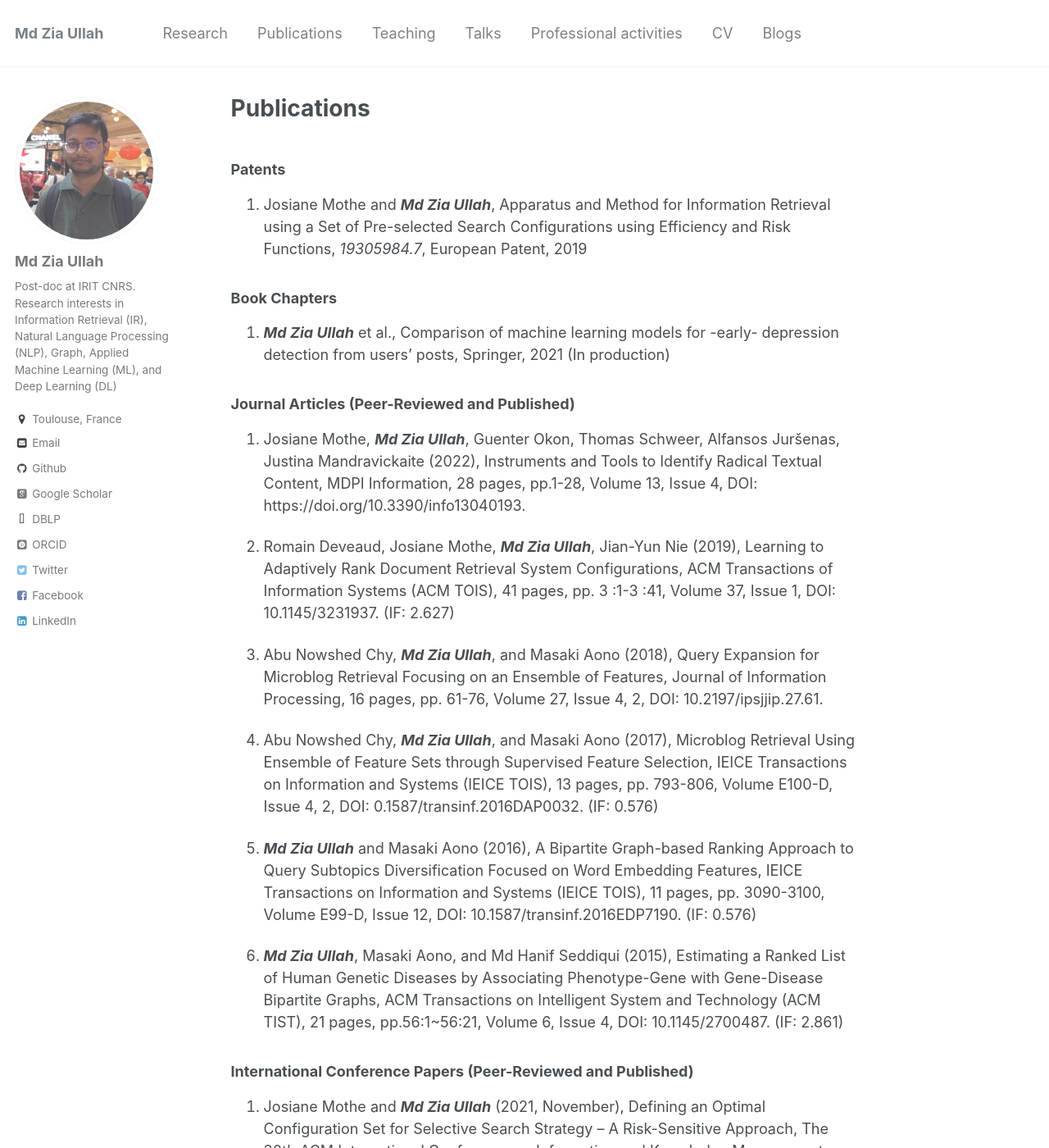
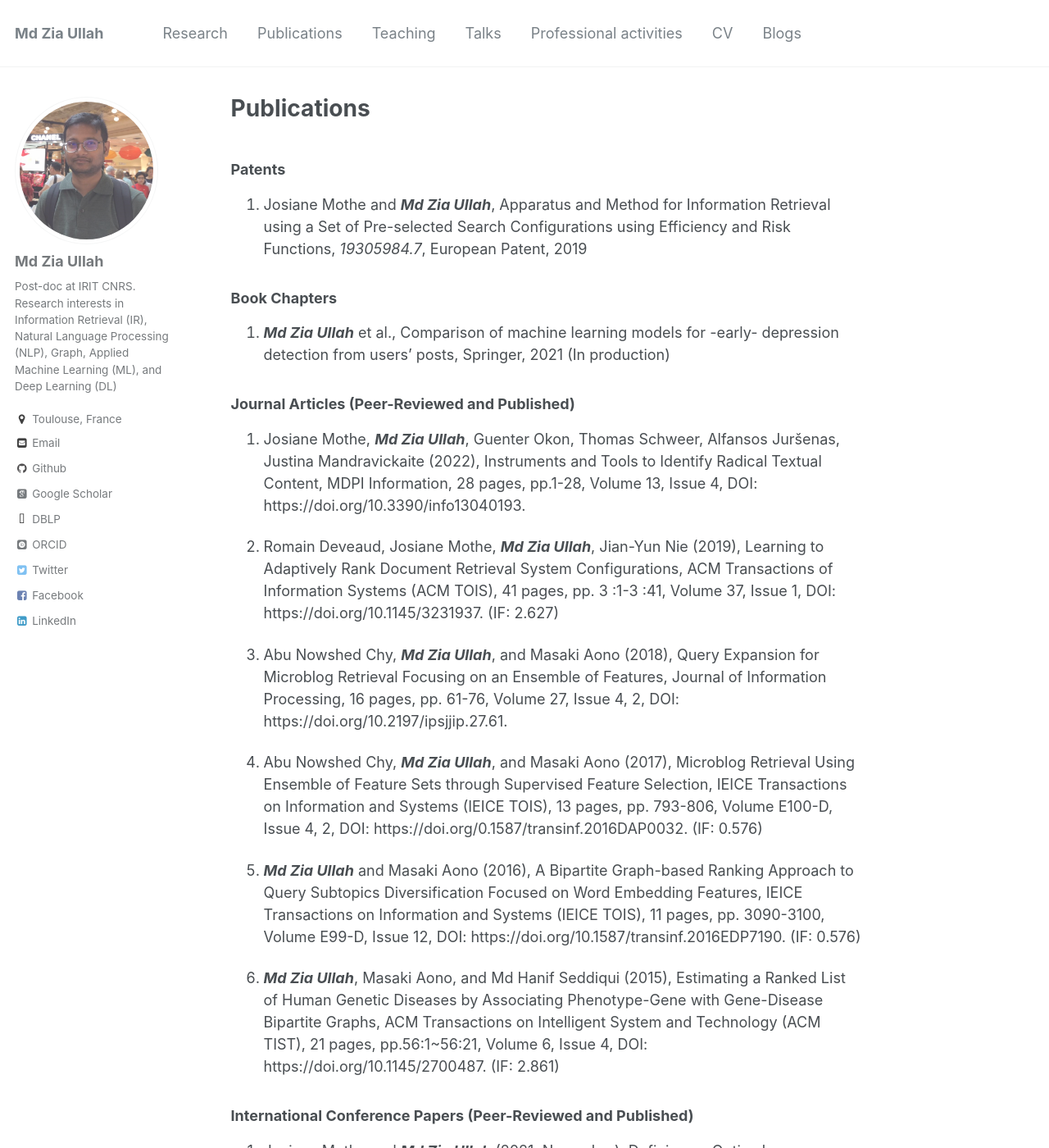
Before and after one commit to zuacubd/zuacubd.github.io, a Jekyll site: the page built from _pages/pubs.md, in a window 1280 px wide and 1400 px high. Shown: the whole window at 82% size. Built offline with Jekyll 4.4.1, drawn with Linux system fonts in a browser that asks for light colours; some web fonts are replaced; part of the change alters nothing that is shown.

Commit message:
Update pubs.md

```diff
--- a/_pages/pubs.md
+++ b/_pages/pubs.md
@@ -18,15 +18,15 @@ published: true
 
 1. Josiane Mothe, _**Md Zia Ullah**_, Guenter Okon, Thomas Schweer, Alfansos Juršenas, Justina Mandravickaite (2022), Instruments and Tools to Identify Radical Textual Content, MDPI Information, 28 pages, pp.1-28, Volume 13, Issue 4, DOI: https://doi.org/10.3390/info13040193.
 
-1. Romain Deveaud, Josiane Mothe, _**Md Zia Ullah**_, Jian-Yun Nie (2019), Learning to Adaptively Rank Document Retrieval System Configurations, ACM Transactions of Information Systems (ACM TOIS), 41 pages, pp. 3 :1-3 :41, Volume 37, Issue 1, DOI: 10.1145/3231937. (IF: 2.627)
+1. Romain Deveaud, Josiane Mothe, _**Md Zia Ullah**_, Jian-Yun Nie (2019), Learning to Adaptively Rank Document Retrieval System Configurations, ACM Transactions of Information Systems (ACM TOIS), 41 pages, pp. 3 :1-3 :41, Volume 37, Issue 1, DOI: https://doi.org/10.1145/3231937. (IF: 2.627)
 
-2. Abu Nowshed Chy, _**Md Zia Ullah**_, and Masaki Aono (2018), Query Expansion for Microblog Retrieval Focusing on an Ensemble of Features, Journal of Information Processing, 16 pages, pp. 61-76, Volume 27, Issue 4, 2, DOI: 10.2197/ipsjjip.27.61.
+2. Abu Nowshed Chy, _**Md Zia Ullah**_, and Masaki Aono (2018), Query Expansion for Microblog Retrieval Focusing on an Ensemble of Features, Journal of Information Processing, 16 pages, pp. 61-76, Volume 27, Issue 4, 2, DOI: https://doi.org/10.2197/ipsjjip.27.61.
 
-3. Abu Nowshed Chy, _**Md Zia Ullah**_, and Masaki Aono (2017), Microblog Retrieval Using Ensemble of Feature Sets through Supervised Feature Selection, IEICE Transactions on Information and Systems (IEICE TOIS), 13 pages, pp. 793-806, Volume E100-D, Issue 4, 2, DOI: 0.1587/transinf.2016DAP0032. (IF: 0.576)
+3. Abu Nowshed Chy, _**Md Zia Ullah**_, and Masaki Aono (2017), Microblog Retrieval Using Ensemble of Feature Sets through Supervised Feature Selection, IEICE Transactions on Information and Systems (IEICE TOIS), 13 pages, pp. 793-806, Volume E100-D, Issue 4, 2, DOI: https://doi.org/0.1587/transinf.2016DAP0032. (IF: 0.576)
 
-4. _**Md Zia Ullah**_ and Masaki Aono (2016), A Bipartite Graph-based Ranking Approach to Query Subtopics Diversification Focused on Word Embedding Features, IEICE Transactions on Information and Systems (IEICE TOIS), 11 pages, pp. 3090-3100, Volume E99-D, Issue 12, DOI: 10.1587/transinf.2016EDP7190. (IF: 0.576)
+4. _**Md Zia Ullah**_ and Masaki Aono (2016), A Bipartite Graph-based Ranking Approach to Query Subtopics Diversification Focused on Word Embedding Features, IEICE Transactions on Information and Systems (IEICE TOIS), 11 pages, pp. 3090-3100, Volume E99-D, Issue 12, DOI: https://doi.org/10.1587/transinf.2016EDP7190. (IF: 0.576)
 
-5. _**Md Zia Ullah**_, Masaki Aono, and Md Hanif Seddiqui (2015), Estimating a Ranked List of Human Genetic Diseases by Associating Phenotype-Gene with Gene-Disease Bipartite Graphs, ACM Transactions on Intelligent System and Technology (ACM TIST), 21 pages, pp.56:1~56:21, Volume 6, Issue 4, DOI: 10.1145/2700487. (IF: 2.861)
+5. _**Md Zia Ullah**_, Masaki Aono, and Md Hanif Seddiqui (2015), Estimating a Ranked List of Human Genetic Diseases by Associating Phenotype-Gene with Gene-Disease Bipartite Graphs, ACM Transactions on Intelligent System and Technology (ACM TIST), 21 pages, pp.56:1~56:21, Volume 6, Issue 4, DOI: https://doi.org/10.1145/2700487. (IF: 2.861)
 
 
 ### International Conference Papers (Peer-Reviewed and Published)
```
